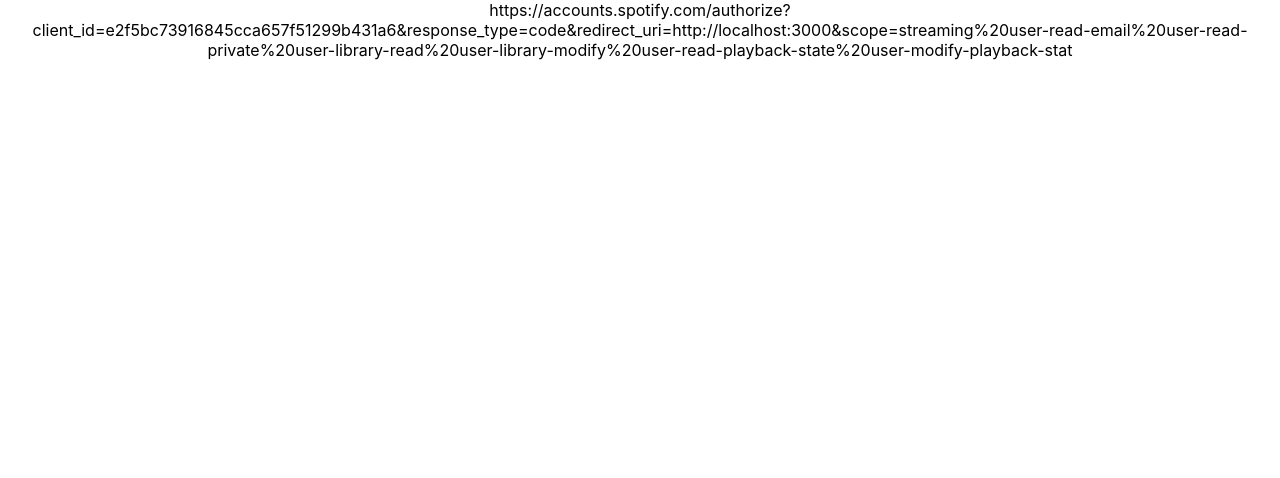
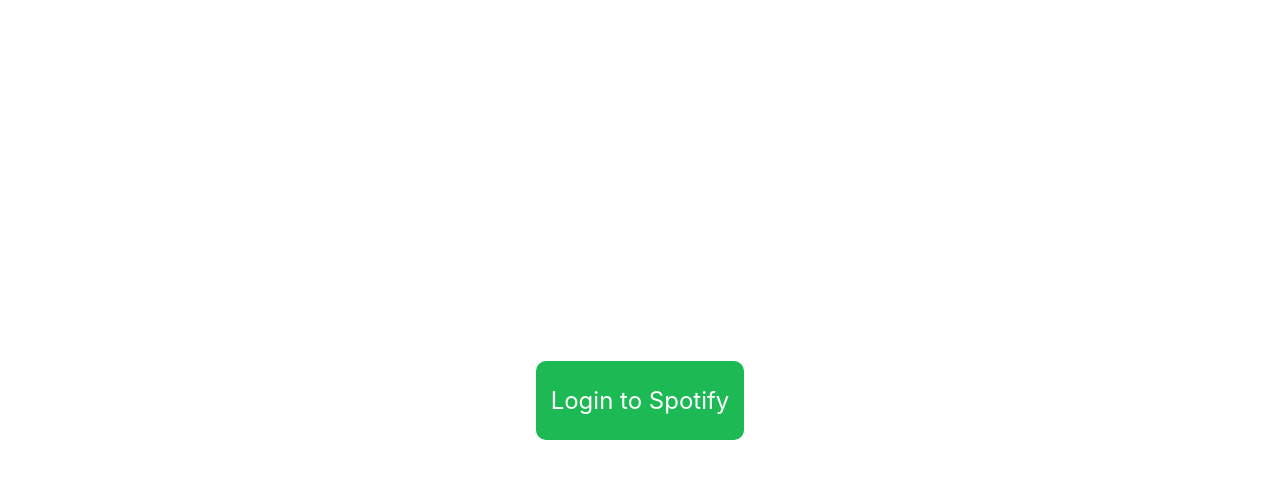
Before and after one commit to lukaskunicki/Spotify-Lyrics, a React (Create React App) app in the folder frontend/: page / in a window 1280 px wide. Shown: the top 478 px of the page. Built offline with nearby package versions, Linux system fonts and the light colour scheme.

Commit message:
Login component finished

```diff
--- a/frontend/package.json
+++ b/frontend/package.json
@@ -11,6 +11,7 @@
     "react-bootstrap": "^1.6.1",
     "react-dom": "^17.0.2",
     "react-scripts": "4.0.3",
+    "styled-components": "^5.3.0",
     "web-vitals": "^1.0.1"
   },
   "scripts": {
--- a/frontend/src/components/Login.js
+++ b/frontend/src/components/Login.js
@@ -1,5 +1,6 @@
 import React from "react";
 import useGetParameters from "../helpers/useGetParameters";
+import styled from "styled-components";
 
 const Login = (props) => {
   const BASE_URL = "https://accounts.spotify.com/authorize";
@@ -12,7 +13,36 @@
   };
   const AUTH_URL = BASE_URL + useGetParameters(params);
 
-  return <div>{AUTH_URL}</div>;
+  const FullHeightContainer = styled.div`
+    display: flex;
+    justify-content: center;
+    align-items: center;
+    height: 100vh;
+  `;
+
+  const LoginLink = styled.a`
+    padding: 25px 15px;
+    font-size: 24px;
+    background: #1db954;
+    color: #fff;
+    border-radius: 10px;
+    transition-property: background, color;
+    transition: all 200ms ease;
+    cursor: pointer;
+    text-decoration: none;
+
+    :hover {
+      background: #fff;
+      color: #1db954;
+      border: 2px solid #1db954;
+    }
+  `;
+
+  return (
+    <FullHeightContainer>
+      <LoginLink href={AUTH_URL}>Login to Spotify</LoginLink>
+    </FullHeightContainer>
+  );
 };
 
 export default Login;
```
Also changed, not shown: 1 other file (tests, documents, lock files or other folders).
